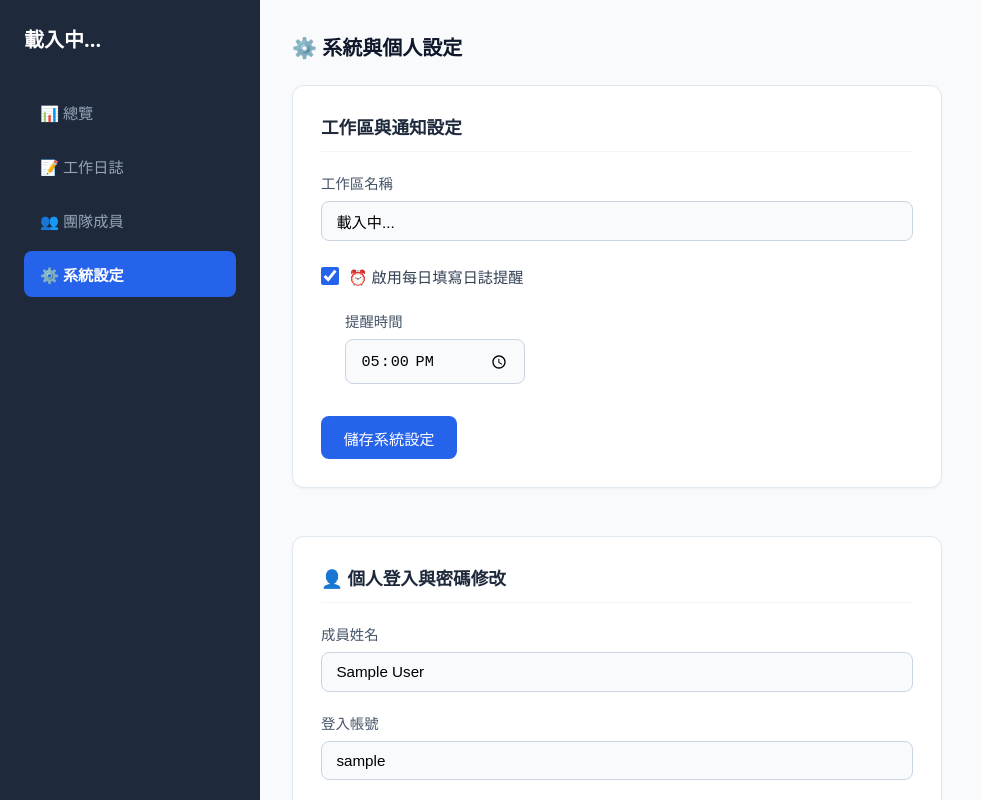
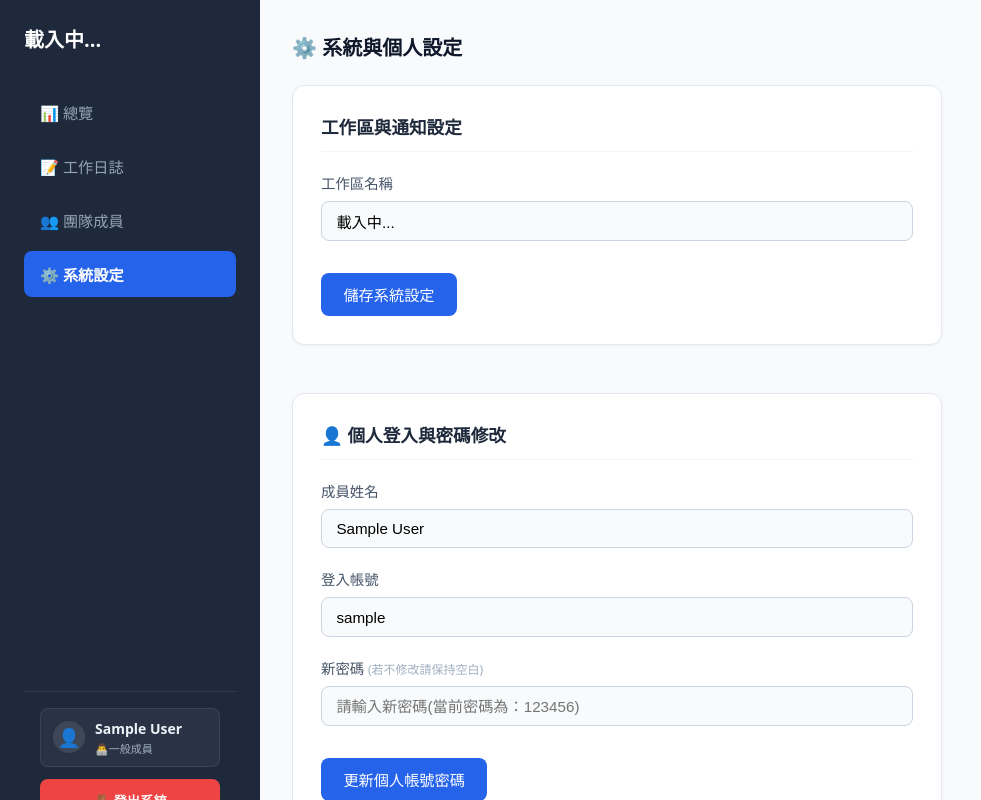
Before and after one commit to yyaa1569000/team-log, an Angular app: page /dashboard/settings in a window 1280 px wide. Shown: the top 800 px of the page, without its empty margins (0-981 px from the left). Built offline with nearby package versions, Linux system fonts and the light colour scheme; no server answers; sample sign-in values are in the browser's storage.

Commit message:
移除自訂提醒時間

```diff
--- a/src/app/components/dashboard/dashboard.ts
+++ b/src/app/components/dashboard/dashboard.ts
@@ -55,6 +55,7 @@ export class Dashboard implements OnInit {
       .slice(0, 5);
   });
 
+
   ngOnInit() {
     this.logService.fetchLogs();
     this.settingsService.fetchSettings();
@@ -63,6 +64,39 @@ export class Dashboard implements OnInit {
     // 初始化先判斷一次當前網址
     const currentUrl = this.router.url;
     this.isOverview = currentUrl === '/dashboard' || currentUrl === '/dashboard/';
+    // 1. 每次進到儀表板時抓取一次最新設定
+    this.settingsService.fetchSettings();
+
+    // 2. 啟動背景時間檢查器
+    this.startReminderChecker();
+  }
+
+  startReminderChecker() {
+    // 每 30 秒檢查一次當前時間
+    setInterval(() => {
+      const settings = this.settingsService.settings();
+
+      // 檢查是否有點選啟用提醒，且有設定時間
+      if (settings && (settings as any).dailyReminder && (settings as any).reminderTime) {
+        const now = new Date();
+        const currentHours = String(now.getHours()).padStart(2, '0');
+        const currentMinutes = String(now.getMinutes()).padStart(2, '0');
+        const currentTimeStr = `${currentHours}:${currentMinutes}`;
+
+        console.log('當前時間：', currentTimeStr, '設定時間：', (settings as any).reminderTime);
+        // 比對是否符合設定的時間 (例如 "15:02")
+        if (currentTimeStr === (settings as any).reminderTime) {
+          const lastAlertDate = sessionStorage.getItem('last_reminder_date');
+          const todayStr = now.toDateString();
+
+          // 確保今天同一個時間到了只跳出一次提醒
+          if (lastAlertDate !== todayStr) {
+            sessionStorage.setItem('last_reminder_date', todayStr);
+            alert('⏰ 叮咚！設定的時間到了，今天的工作日誌還沒填寫，快去寫日誌吧！');
+          }
+        }
+      }
+    }, 30000); // 每 30 秒執行一次
   }
 
   logout() {
--- a/src/app/components/settings/settings.html
+++ b/src/app/components/settings/settings.html
@@ -24,27 +24,6 @@
           placeholder="請輸入工作區名稱"
         />
       </div>
-
-<div class="checkbox-group">
-  <label class="checkbox-item">
-    <input type="checkbox" [(ngModel)]="formData.dailyReminder" name="dailyReminder" />
-    <span class="checkbox-label">⏰ 啟用每日填寫日誌提醒</span>
-  </label>
-
-  <!-- 💡 新增：當勾選啟用提醒時，才顯示時間選擇器 -->
-  @if (formData.dailyReminder) {
-    <div class="form-group" style="margin-top: 10px; margin-left: 24px;">
-      <label for="reminderTime">提醒時間</label>
-      <input
-        id="reminderTime"
-        type="time"
-        [(ngModel)]="formData.reminderTime"
-        name="reminderTime"
-        style="max-width: 180px;"
-      />
-    </div>
-  }
-</div>
 
       <div class="form-actions">
         <button type="submit" class="btn-primary">儲存系統設定</button>
--- a/src/app/components/settings/settings.ts
+++ b/src/app/components/settings/settings.ts
@@ -20,11 +20,11 @@ export class Settings implements OnInit {
   toastMessage = signal('');
   accountToastMessage = signal('');
 
-  // 1. 系統設定表單資料（已移除 pushNotification，改為 reminderTime）
-  formData: any = {
+  // 1. 系統設定表單資料
+  formData: SystemSettings = {
     workspaceName: '',
     dailyReminder: false,
-    reminderTime: '17:00',
+    pushNotification: false,
   };
 
   // 2. 個人帳號設定表單資料
@@ -39,11 +39,7 @@ export class Settings implements OnInit {
     effect(() => {
       const data = this.settingsService.settings();
       if (data) {
-        this.formData = {
-          ...data,
-          // 💡 如果資料庫的 reminderTime 是空的或 null，才給予預設值 "17:00"
-          reminderTime: (data as any).reminderTime || '17:00',
-        };
+        this.formData = { ...data };
       }
     });
 
@@ -65,7 +61,7 @@ export class Settings implements OnInit {
 
   // 儲存系統設定
   saveSettings() {
-    this.settingsService.updateSettings(this.formData as SystemSettings).subscribe({
+    this.settingsService.updateSettings(this.formData).subscribe({
       next: (res) => {
         if (res) this.settingsService.settings.set(res);
         this.toastMessage.set('⚙️ 系統設定已成功同步至資料庫！');
```
